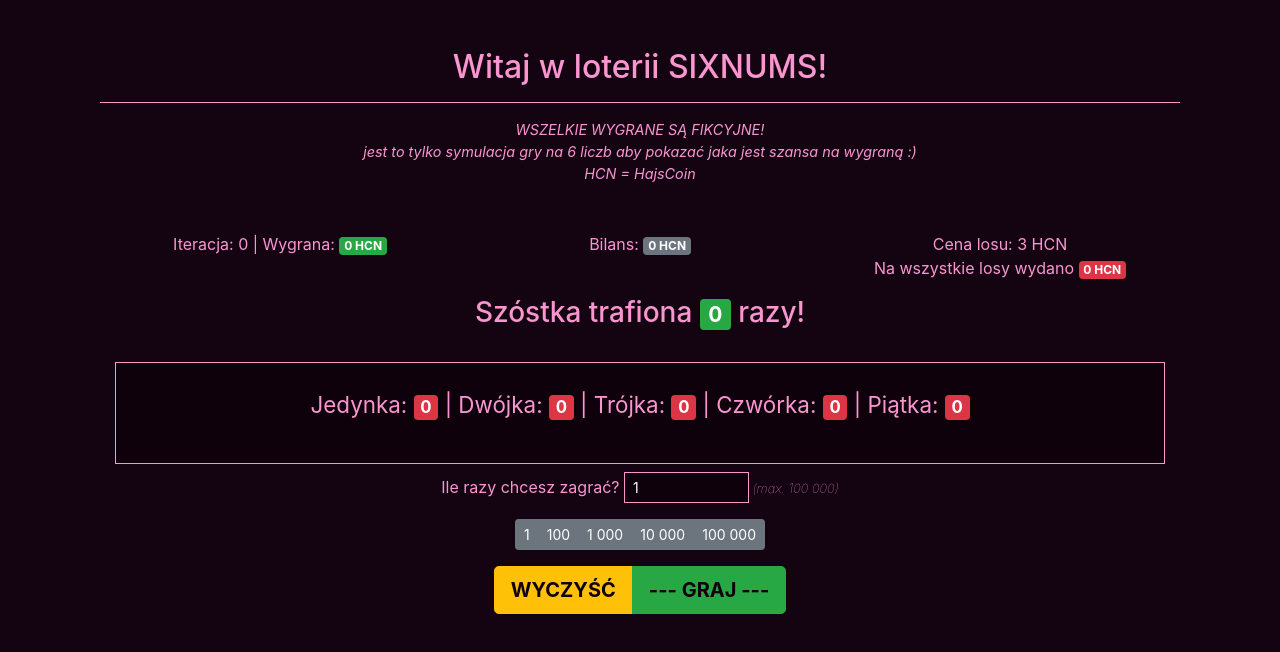
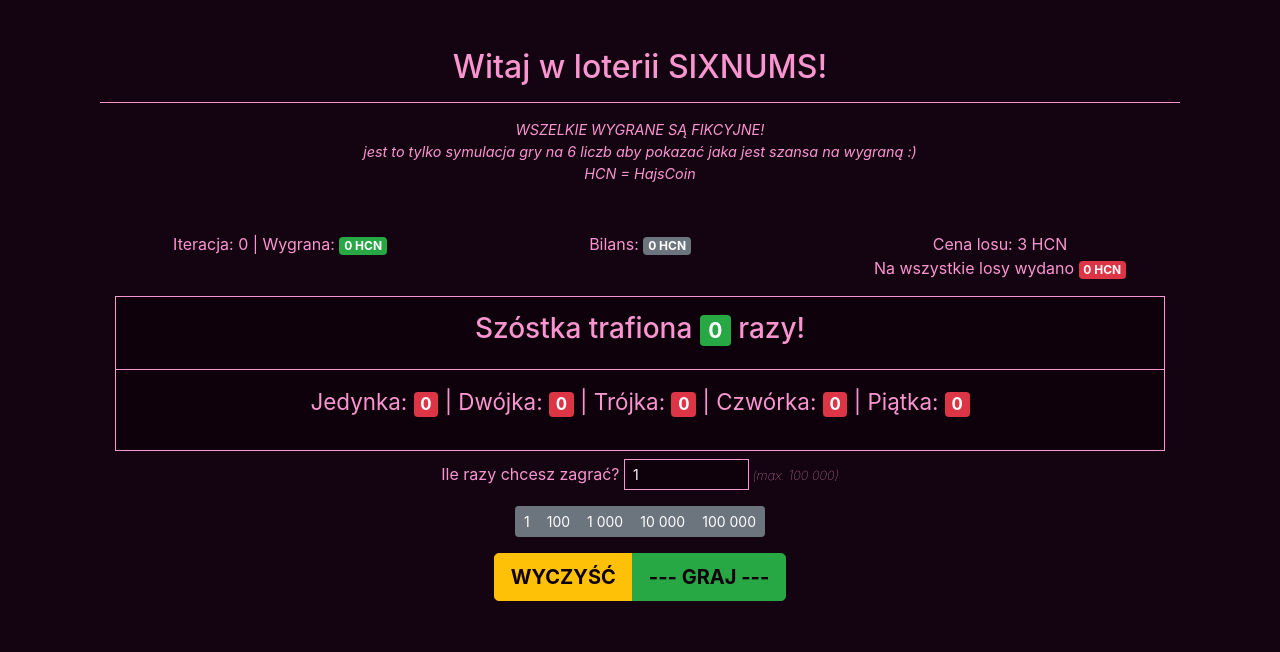
Before and after one commit to maxmatula/solarizator4000, an Angular app: page / in a window 1280 px wide. Shown: the top 652 px of the page. Built offline with nearby package versions, Linux system fonts and the light colour scheme.

Commit message:
build and fix

```diff
--- a/src/app/sixnums/sixnums.component.css
+++ b/src/app/sixnums/sixnums.component.css
@@ -4,7 +4,16 @@
 
 .win-section {
   border: 1px solid  rgb(250, 149, 208);
-  padding: 25px;
+  padding: 15px;
+  width: 100%;
+  margin: 0 auto;
+  background: rgb(14, 1, 12);
+}
+
+.win-section2 {
+  border: 1px solid  rgb(250, 149, 208);
+  border-bottom: none;
+  padding: 15px;
   width: 100%;
   margin: 0 auto;
   background: rgb(14, 1, 12);
--- a/src/app/sixnums/sixnums.component.html
+++ b/src/app/sixnums/sixnums.component.html
@@ -17,8 +17,9 @@
             class="badge badge-danger">{{allGamesTicket | number}} HCN</span></p>
       </div>
     </div>
-    <h3>Szóstka trafiona <span class="badge badge-success">{{winmodel.sixes}}</span> razy!</h3>
-    <br>
+    <div class="win-section2">
+      <h3>Szóstka trafiona <span class="badge badge-success">{{winmodel.sixes}}</span> razy!</h3>
+    </div>
     <div class="win-section">
       <p class="wincount">Jedynka: <span class="badge badge-danger">{{winmodel.ones}}</span> | Dwójka: <span
           class="badge badge-danger">{{winmodel.twos}}</span> | Trójka: <span
```
Also changed, not shown: 14 other files (tests, documents, lock files or other folders).
